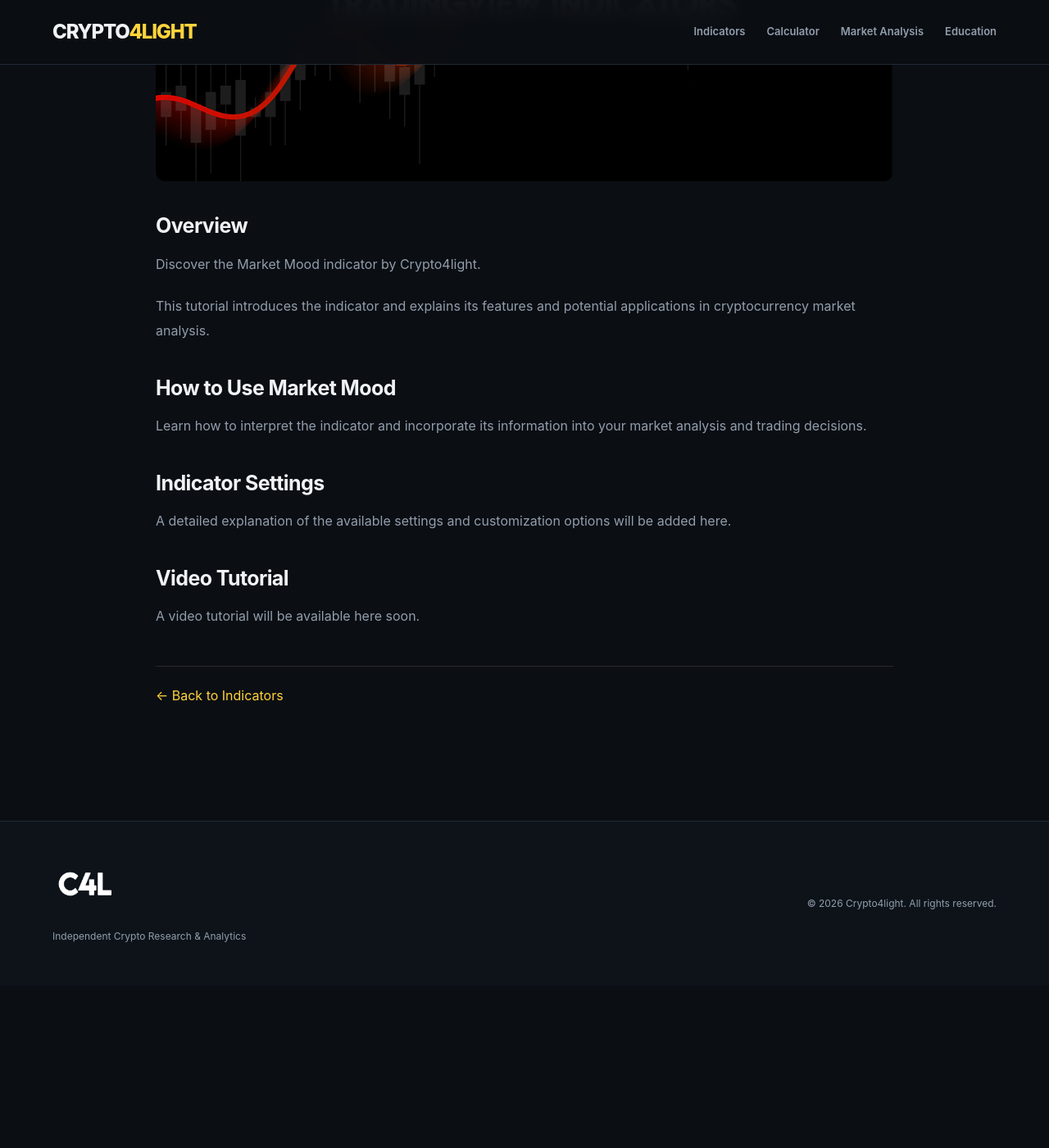
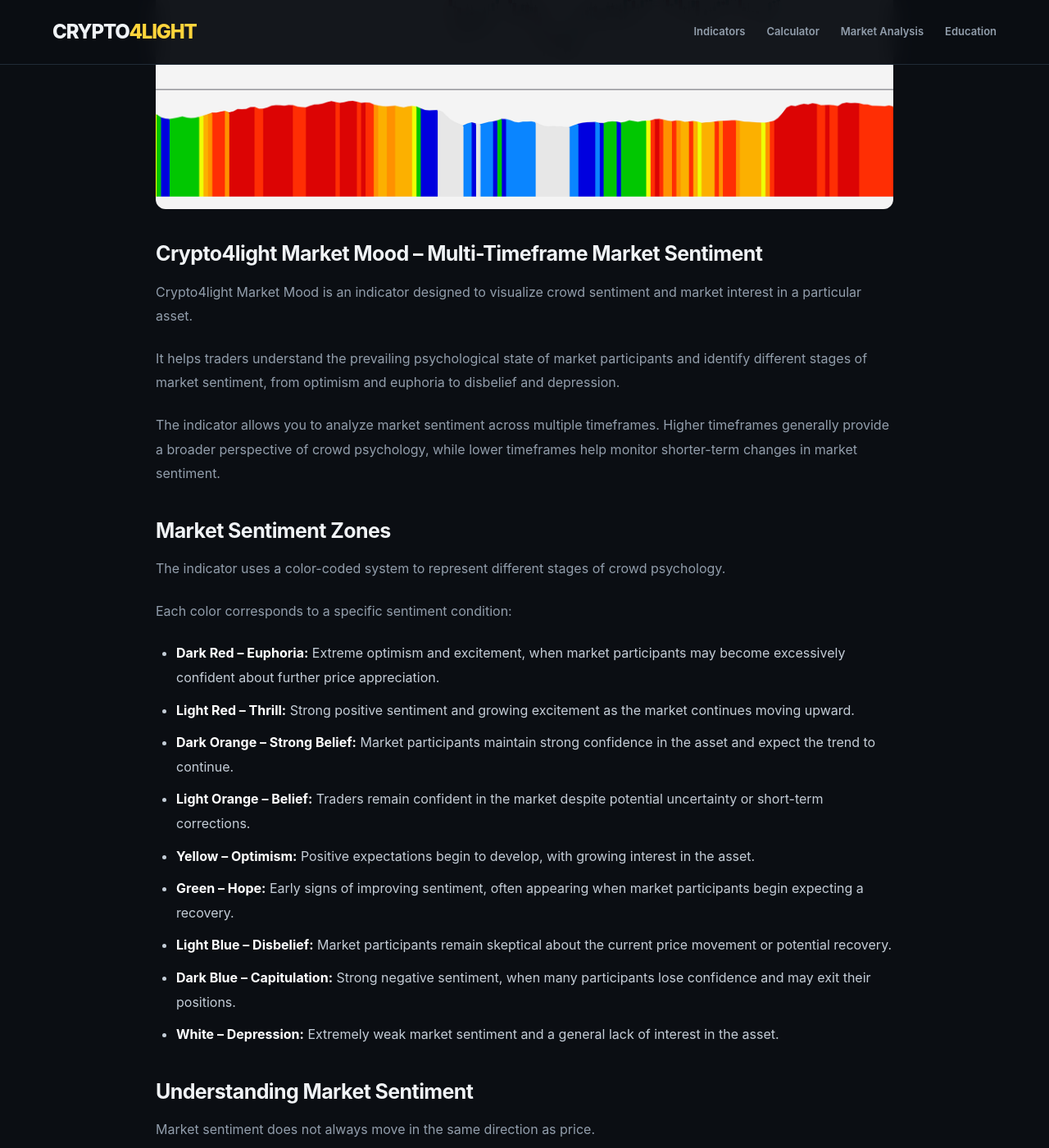
Before and after one commit to crypto4light/crypto4light, a Jekyll site: the page built from _indicators/market-mood.md, in a window 1280 px wide and 1400 px high, scrolled down 524 px. Shown: the whole window at 82% size. Built offline with Jekyll 4.4.1, drawn with Linux system fonts in a browser that asks for light colours; before the commit the page ends 1726 px from its top, so only the background shows below that; some of the changed text lies outside the part shown.

Commit message:
Update Indicators “market-mood”
Co-authored-by: mrjustname <mrjustname@gmail.com>

```diff
--- a/_indicators/market-mood.md
+++ b/_indicators/market-mood.md
@@ -1,31 +1,87 @@
 ---
-layout: indicator
-title: "Market Mood"
-description: "Explore the Crypto4light Market Mood proprietary TradingView indicator. Learn about its features, market sentiment analysis and practical trading applications."
+title: Market Mood
+description: Explore the Crypto4light Market Mood proprietary TradingView
+  indicator. Learn about its features, market sentiment analysis and practical
+  trading applications.
 permalink: /indicators/market-mood/
-order: 7
+access: PREMIUM
 keywords:
   - Market Mood Indicator
   - TradingView Market Sentiment
   - Crypto Market Mood
   - Market Sentiment Analysis
   - Crypto4light
+layout: indicator
+order: 7
+image: /assets/images/uploads/marketmood.png
+tradingview_url: https://www.tradingview.com/script/wg31yeVE-Crypto4light-Market-Mood/
 ---
+## Crypto4light Market Mood – Multi-Timeframe Market Sentiment
 
-## Overview
+Crypto4light Market Mood is an indicator designed to visualize crowd sentiment and market interest in a particular asset.
 
-Discover the Market Mood indicator by Crypto4light.
+It helps traders understand the prevailing psychological state of market participants and identify different stages of market sentiment, from optimism and euphoria to disbelief and depression.
 
-This tutorial introduces the indicator and explains its features and potential applications in cryptocurrency market analysis.
+The indicator allows you to analyze market sentiment across multiple timeframes. Higher timeframes generally provide a broader perspective of crowd psychology, while lower timeframes help monitor shorter-term changes in market sentiment.
 
-## How to Use Market Mood
+## Market Sentiment Zones
 
-Learn how to interpret the indicator and incorporate its information into your market analysis and trading decisions.
+The indicator uses a color-coded system to represent different stages of crowd psychology.
 
-## Indicator Settings
+Each color corresponds to a specific sentiment condition:
 
-A detailed explanation of the available settings and customization options will be added here.
+* **Dark Red – Euphoria:** Extreme optimism and excitement, when market participants may become excessively confident about further price appreciation.
+* **Light Red – Thrill:** Strong positive sentiment and growing excitement as the market continues moving upward.
+* **Dark Orange – Strong Belief:** Market participants maintain strong confidence in the asset and expect the trend to continue.
+* **Light Orange – Belief:** Traders remain confident in the market despite potential uncertainty or short-term corrections.
+* **Yellow – Optimism:** Positive expectations begin to develop, with growing interest in the asset.
+* **Green – Hope:** Early signs of improving sentiment, often appearing when market participants begin expecting a recovery.
+* **Light Blue – Disbelief:** Market participants remain skeptical about the current price movement or potential recovery.
+* **Dark Blue – Capitulation:** Strong negative sentiment, when many participants lose confidence and may exit their positions.
+* **White – Depression:** Extremely weak market sentiment and a general lack of interest in the asset.
 
-## Video Tutorial
+## Understanding Market Sentiment
 
-A video tutorial will be available here soon.
+Market sentiment does not always move in the same direction as price.
+
+For example, during a downtrend, the indicator may still display an orange zone, representing Belief or Strong Belief.
+
+This can mean that market participants remain confident that the price will recover or that the decline is only temporary.
+
+Similarly, positive sentiment does not necessarily mean that price must continue rising, and negative sentiment does not automatically indicate that the market has reached its bottom.
+
+The purpose of Crypto4light Market Mood is to help you understand what market participants may be feeling at different stages of the market cycle.
+
+## Multi-Timeframe Analysis
+
+You can use the indicator on different timeframes to compare short-term and long-term sentiment.
+
+* **Higher Timeframes:** Help identify broader crowd psychology and prevailing market sentiment.
+* **Lower Timeframes:** Help monitor shorter-term changes in market interest and emotional behavior.
+
+Comparing multiple timeframes can provide additional context when evaluating the current market environment.
+
+## Customization & Alerts
+
+The latest version includes renamed sentiment zones, making it easier to understand the indicator's readings and configure alerts.
+
+You can enable notifications for the sentiment zones you want to monitor.
+
+Some sentiment categories have two separate alerts because the indicator uses different intensity levels based on its input data.
+
+For example:
+
+* Belief
+* Strong Belief
+
+This allows you to choose the sentiment intensity that is most relevant to your trading strategy.
+
+You can configure alerts for individual color zones and receive notifications when market sentiment enters the selected condition.
+
+## Important Notes
+
+Market sentiment is not a direct prediction of future price movements.
+
+Crowd psychology can remain positive during a downtrend or negative during an uptrend for extended periods. Always consider the broader market structure, price action, and selected timeframe when interpreting the readings.
+
+Crypto4light Market Mood is an analytical tool designed to help you understand market psychology and identify changes in crowd sentiment.
```
Also changed, not shown: assets/images/uploads/marketmood.png (added).
